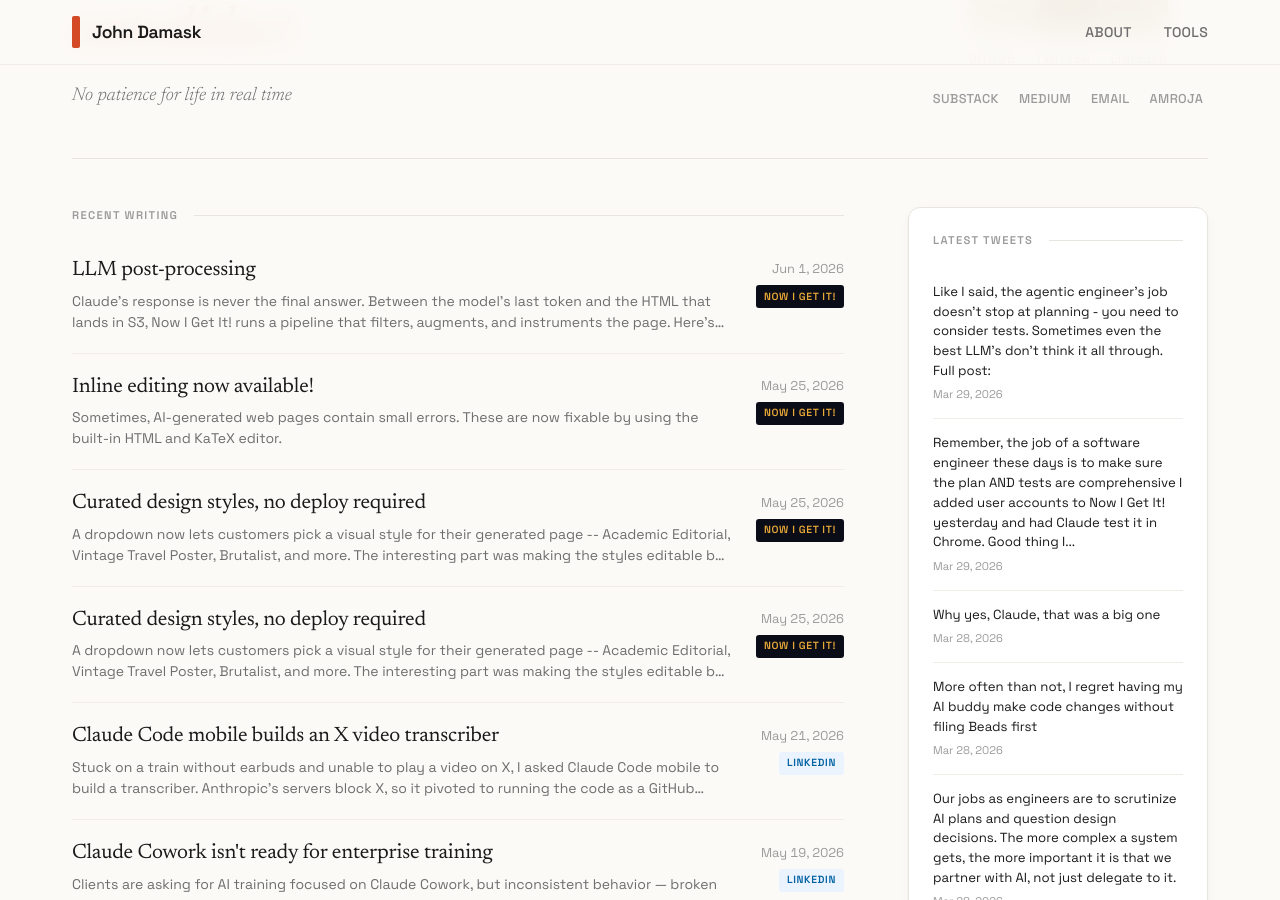
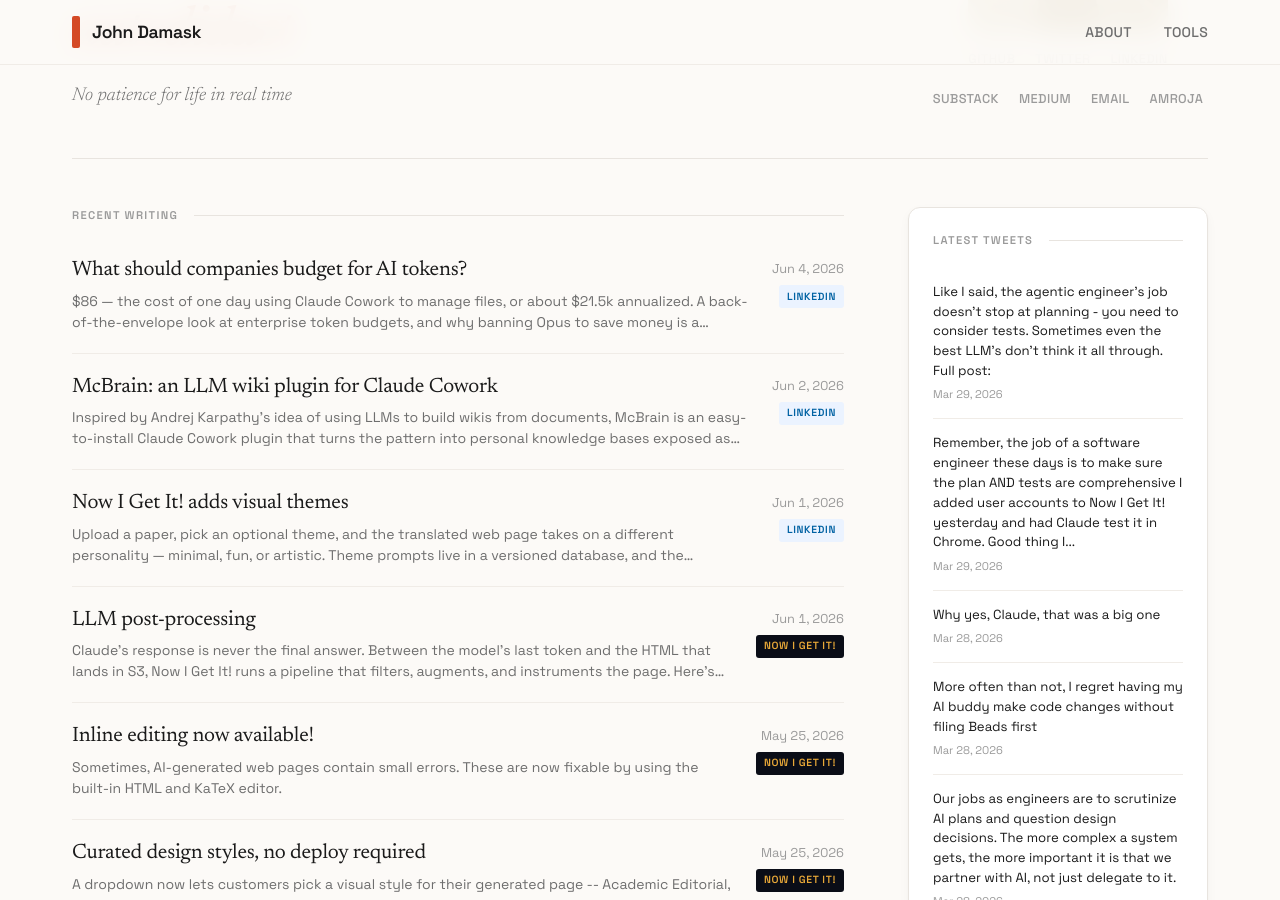
Before and after one commit to jbdamask/jbdamask.github.io, a Jekyll site: the page built from index.html, in a window 1280 px wide and 900 px high, scrolled down 336 px. Built offline with Jekyll 4.4.1, drawn with Linux system fonts in a browser that asks for light colours; the list of posts is cut into pages by our own code.

Commit message:
Add 3 recent LinkedIn posts to external feed

```diff
--- a/_data/external-posts.yml
+++ b/_data/external-posts.yml
@@ -1,5 +1,26 @@
 # External posts from LinkedIn, Twitter, etc.
 # Add your posts here and they'll appear in the unified feed
+
+- title: "What should companies budget for AI tokens?"
+  source: linkedin
+  url: https://www.linkedin.com/feed/update/urn:li:activity:7468316732483489792/
+  date: 2026-06-04
+  excerpt: "$86 — the cost of one day using Claude Cowork to manage files, or about $21.5k annualized. A back-of-the-envelope look at enterprise token budgets, and why banning Opus to save money is a reaction, not a strategy."
+  image: ""
+
+- title: "McBrain: an LLM wiki plugin for Claude Cowork"
+  source: linkedin
+  url: https://www.linkedin.com/feed/update/urn:li:activity:7467418420716797952/
+  date: 2026-06-02
+  excerpt: "Inspired by Andrej Karpathy's idea of using LLMs to build wikis from documents, McBrain is an easy-to-install Claude Cowork plugin that turns the pattern into personal knowledge bases exposed as MCPs — no technical setup required."
+  image: ""
+
+- title: "Now I Get It! adds visual themes"
+  source: linkedin
+  url: https://www.linkedin.com/feed/update/urn:li:activity:7467215215701561345/
+  date: 2026-06-01
+  excerpt: "Upload a paper, pick an optional theme, and the translated web page takes on a different personality — minimal, fun, or artistic. Theme prompts live in a versioned database, and the generated HTML runs through a post-processing engine for structure and security."
+  image: ""
 
 - title: "Claude Code mobile builds an X video transcriber"
   source: linkedin
```
